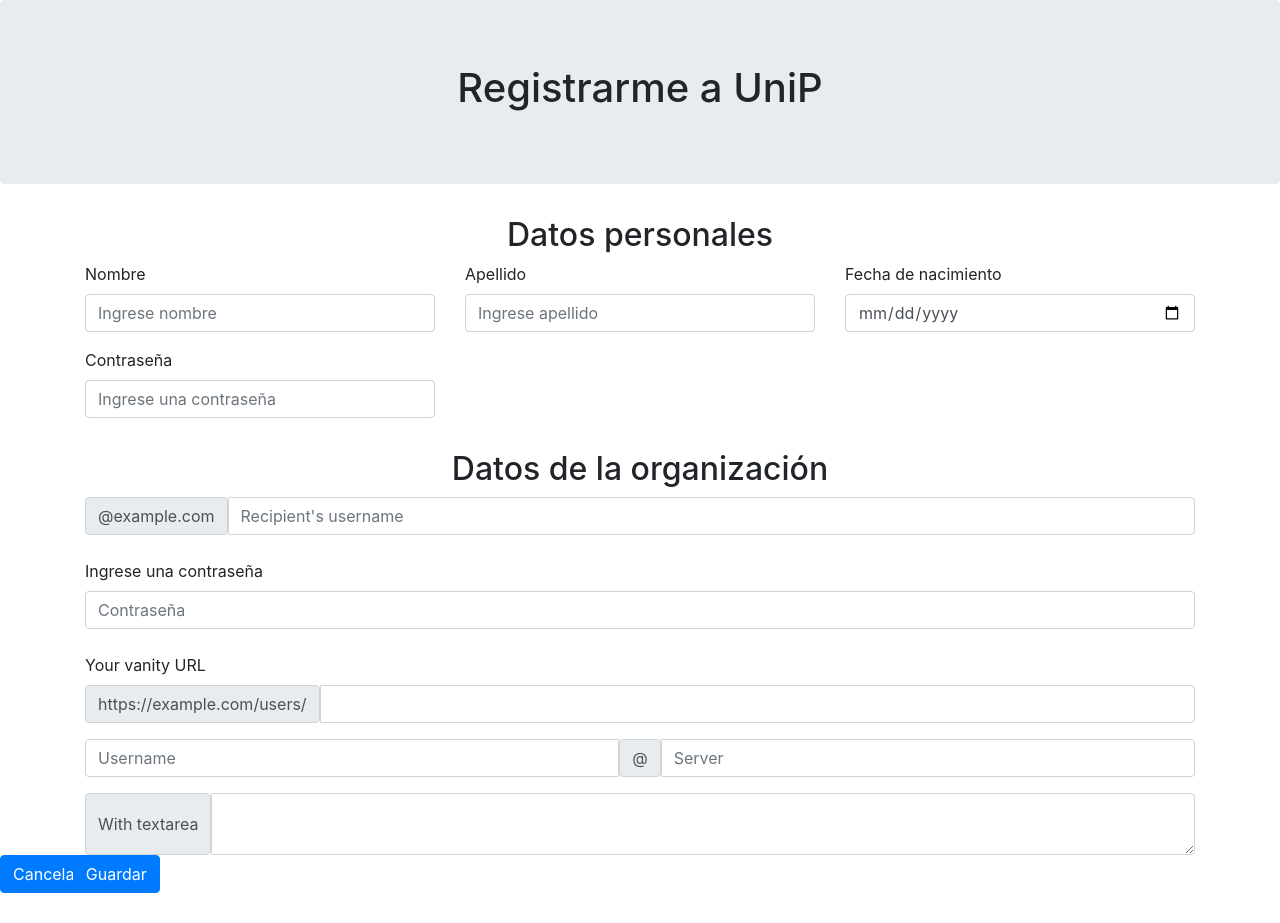
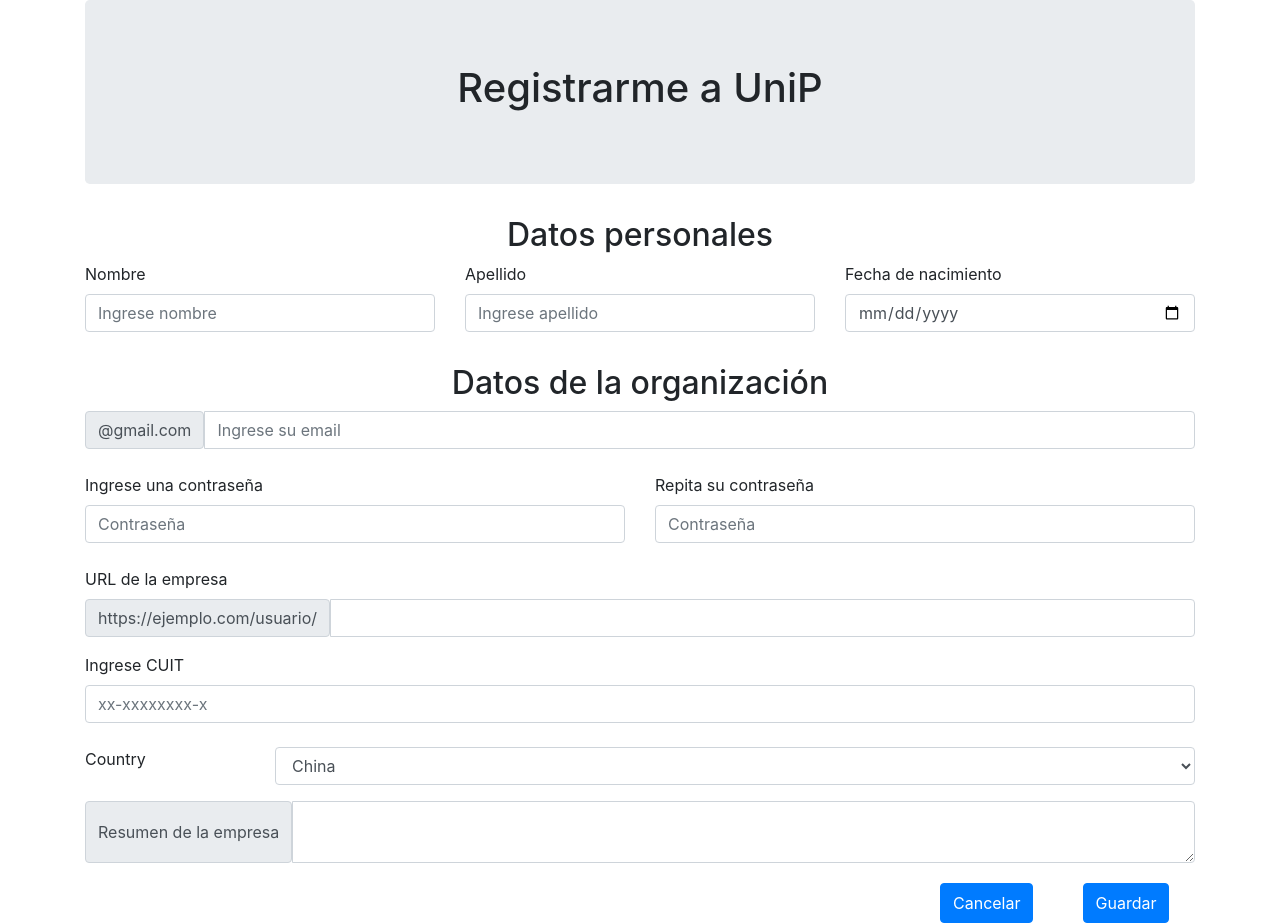
Before and after one commit to riascas/UniP, a PHP site: page /FormularioCargaReclutador.html in a window 1280 px wide. Before the commit the page ends 893 px from the top, so only its background shows below. Run offline with PHP 8.4, Linux system fonts and the light colour scheme.

Commit message:
FormularioReclutador v2

```diff
--- a/FormularioCargaReclutador.html
+++ b/FormularioCargaReclutador.html
@@ -1,7 +1,7 @@
 <!DOCTYPE html>
 <html lang="en">
     <head>
-  <title>Bootstrap Example</title>
+    <title>Registro reclutador</title>
     <meta charset="utf-8">
     <meta name="viewport" content="width=device-width, initial-scale=1">
     <link rel="stylesheet" type="text/css" href="estilo.css">
@@ -9,9 +9,9 @@
     <script src="https://ajax.googleapis.com/ajax/libs/jquery/3.5.1/jquery.min.js"></script>
     <script src="https://cdnjs.cloudflare.com/ajax/libs/popper.js/1.16.0/umd/popper.min.js"></script>
     <script src="https://maxcdn.bootstrapcdn.com/bootstrap/4.5.2/js/bootstrap.min.js"></script>
+    </head>
+<body class="container">
 
-</head>
-<body>
 
         <div class="jumbotron text-center">
                  <h1>Registrarme a UniP</h1>
@@ -21,7 +21,7 @@
                  <h2>Datos personales</h2>
         </div>
 
-        <div class="container">
+        <div>
 
         <form action="/action_page.php">
 
@@ -41,10 +41,7 @@
                     <label for="nombre">Fecha de nacimiento</label>
                     <input type="date" max="8" class="form-control"  id="FechaNac">
                 </div>
-                    <div class="form-group col-md-4">
-                        <label for="contrasenia">Contraseña</label>
-                        <input type="password" class="form-control" placeholder="Ingrese una contraseña" id="contrasenia">
-                    </div>
+
             </div>
 
                 <h2>Datos de la organización</h2>
@@ -52,82 +49,75 @@
                 <div class="form-floating">
 
                             <div class="input-group mb-4">
-                                <span class="input-group-text" id="basic-addon2">@example.com</span>
-                                <input type="text" class="form-control" placeholder="Recipient's username" aria-label="Recipient's username" aria-describedby="basic-addon2">
+                                <span class="input-group-text" id="basic-addon2">@gmail.com</span>
+                                <input type="email" class="form-control" placeholder="Ingrese su email" aria-label="Recipient's username" aria-describedby="basic-addon2">
 
                             </div>
-                            <div class="form-floating mb-4">
+                            <div class="row">
+                                <div class="form-floating mb-4 col-sm-6">
                                         <label for="floatingPassword">Ingrese una contraseña</label>
                                         <input type="password" class="form-control" id="floatingPassword" placeholder="Contraseña">
                                 </div>
-                            <!--incorporar form de prueba-->
+
+                                <div class="form-floating mb-4 col-sm-6">
+                                    <label for="floatingPassword">Repita su contraseña</label>
+                                    <input type="password" class="form-control" id="floatingPassword" placeholder="Contraseña">
+                                </div>
+                            </div>
 
 
-                            <label for="basic-url" class="form-label">Your vanity URL</label>
+                            <label for="basic-url" class="form-label">URL de la empresa</label>
                             <div class="input-group mb-3">
-                                <span class="input-group-text" id="basic-addon3">https://example.com/users/</span>
+                                <span class="input-group-text" id="basic-addon3">https://ejemplo.com/usuario/</span>
                                 <input type="text" class="form-control" id="basic-url" aria-describedby="basic-addon3">
                             </div>
 
-                            <div class="input-group mb-3">
-                                <input type="text" class="form-control" placeholder="Username" aria-label="Username">
-                                <span class="input-group-text">@</span>
-                                <input type="text" class="form-control" placeholder="Server" aria-label="Server">
+                            <div class="form-floating mb-4">
+                                <label for="floatingPassword">Ingrese CUIT</label>
+                                <input type="number" class="form-control" id="floatingPassword" placeholder="xx-xxxxxxxx-x">
                             </div>
 
+
+                            <div class="form-group row">
+                                <label for="" class="col-sm-2 form-control-label">Country</label>
+                                <div class="col-sm-10">
+                                       <select class="form-control selectpicker" id="select-country" data-live-search="true">
+                                           <option data-tokens="china">China</option>
+                                           <option data-tokens="malayasia">Malayasia</option>
+                                           <option data-tokens="singapore">Singapore</option>
+                                       </select>
+                                   </div>
+                               </div>
+
+
                             <div class="input-group">
-                                <span class="input-group-text">With textarea</span>
+                                <span class="input-group-text">Resumen de la empresa</span>
                                 <textarea class="form-control" aria-label="With textarea"></textarea>
                             </div>
 
                 </div>
             </div>
+                                                    <!--Botones-->
+            <div class="row box-btn">
+                <div class="col-12 col-sm-9">
 
+                </div>
+                <div class="col-12 col-sm-3">
+                        <div class="row">
 
+                            <div class="col-12 col-sm-6">  <!--mobile todas las columnas / sm ocupar el ancho de la page-->
+                                <button type="reset" class="btn btn-primary boton-formulario">Cancelar</button>
+                            </div>
 
-
-
-
+                            <div class="col-12 col-sm-6">
+                                <button type="submit" class="btn btn-primary boton-formulario">Guardar</button>
+                            </div>
+                        </div>
+                </div>
+            </div>
 
 
         </form>
 
-
-
-                                                 <div class="row box-btn">
-
-
-                                                    <div class="col-sm-2 col-sm-4">
-
-                                                        <div class="row">
-
-                                                                <div class="col-sm-2 col-sm-2">
-
-                                                                        <button type="reset" class="btn btn-primary boton-formulario">Cancelar</button>
-                                                                </div>
-
-                                                                <div class="col-sm-2 col-sm-6">
-
-                                                                        <button type="submit" class="btn btn-primary boton-formulario">Guardar</button>
-                                                                </div>
-
-                                                        </div>
-                                                    </div>
-
-                                                </div>
-
-
-
-
-
-
-
-
-
-
-        <!--Asignacion de usuario y contraseña-->
-
-
-
 </body>
 </html>
--- a/JavaScript.js
+++ b/JavaScript.js
@@ -0,0 +1 @@
+$(function() { $('.selectpicker').selectpicker(); });
--- a/estilo.css
+++ b/estilo.css
@@ -20,3 +20,9 @@ h3 {
 .checkbox{
     text-align: right;
 }
+
+button {
+    cursor: pointer !important;
+    margin-top: 20px !important;
+    height: 40px !important;
+}
```
Lines whose indentation alone changed are shown as unchanged.
